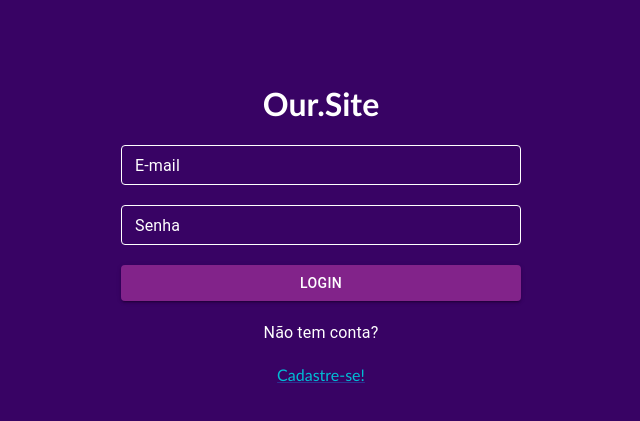
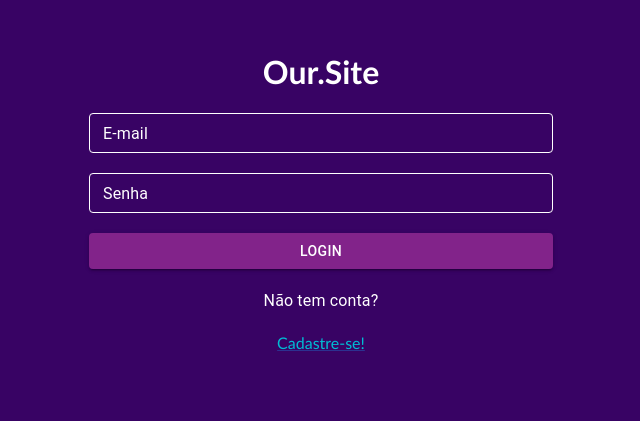
Before and after one commit to AlexsanderCosta/lista-de-usuarios, a React (Vite) app: page / in a window 1280 px wide. Shown: the part 169-590 px from the top of the page, without its empty margins (319-959 px from the left). Built offline with nearby package versions, Linux system fonts and the light colour scheme.

Commit message:
Site finalizado

```diff
--- a/src/App-css.css
+++ b/src/App-css.css
@@ -1,9 +1,9 @@
 :root {
-  max-width: 1280px;
-  margin: 0 auto;
-  padding: 2rem;
   text-align: center;
   background-color:rgb(56, 3, 100);
+  padding: 0;
+  margin: 0;
+
 }
 
 .App {
--- a/src/App.tsx
+++ b/src/App.tsx
@@ -18,6 +18,14 @@ import CommentIcon from '@mui/icons-material/Comment';
 import TextField from '@mui/material/TextField';
 import Link from '@mui/material/Link';
 import ArrowBackIcon from '@mui/icons-material/ArrowBack';
+import MenuIcon from '@mui/icons-material/Menu';
+import ClickAwayListener from '@mui/material/ClickAwayListener';
+import Grow from '@mui/material/Grow';
+import Paper from '@mui/material/Paper';
+import Popper from '@mui/material/Popper';
+import MenuItem from '@mui/material/MenuItem';
+import MenuList from '@mui/material/MenuList';
+import Stack from '@mui/material/Stack';
 
 
 
@@ -326,11 +334,19 @@ const App = (props : any) => {
 				<Box sx={{ flexGrow: 1,}}>
 				<AppBar position="static"  sx={{backgroundColor: "rgba(148, 42, 148, 0.815)", color: "white"}}>
 				<Toolbar>
+					<IconButton
+						size="large"
+						edge="start"
+						color="inherit"
+						aria-label="menu"
+						sx={{ mr: 2 }}
+					>
+          			</IconButton>
 					<a href="#" style={{color: "white"}}>
 					<ArrowBackIcon onClick={() => {PagePrevious();}}></ArrowBackIcon>
 					</a>
 					<Typography variant="h6" component="div" sx={{ flexGrow: 1, fontFamily: "Candara" }}>
-					<p style={{paddingLeft: "20px", fontSize: "25px"}}>Our.Site</p>
+					<p style={{paddingLeft: "80px", fontSize: "25px"}}>Our.Site</p>
 					</Typography>
 					<Button color="inherit" onClick={() => {setPage(4); setLogado(false)}}>Log Out</Button>
 				</Toolbar>
```
